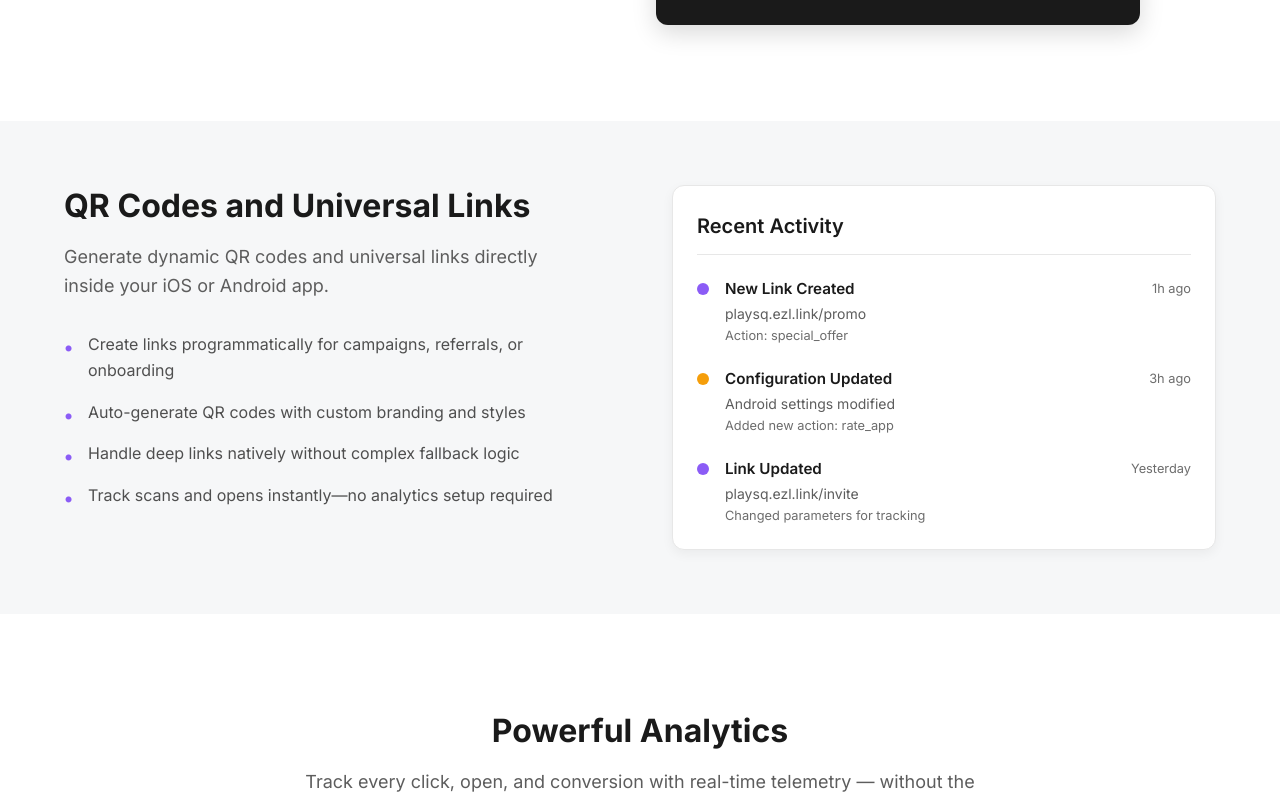
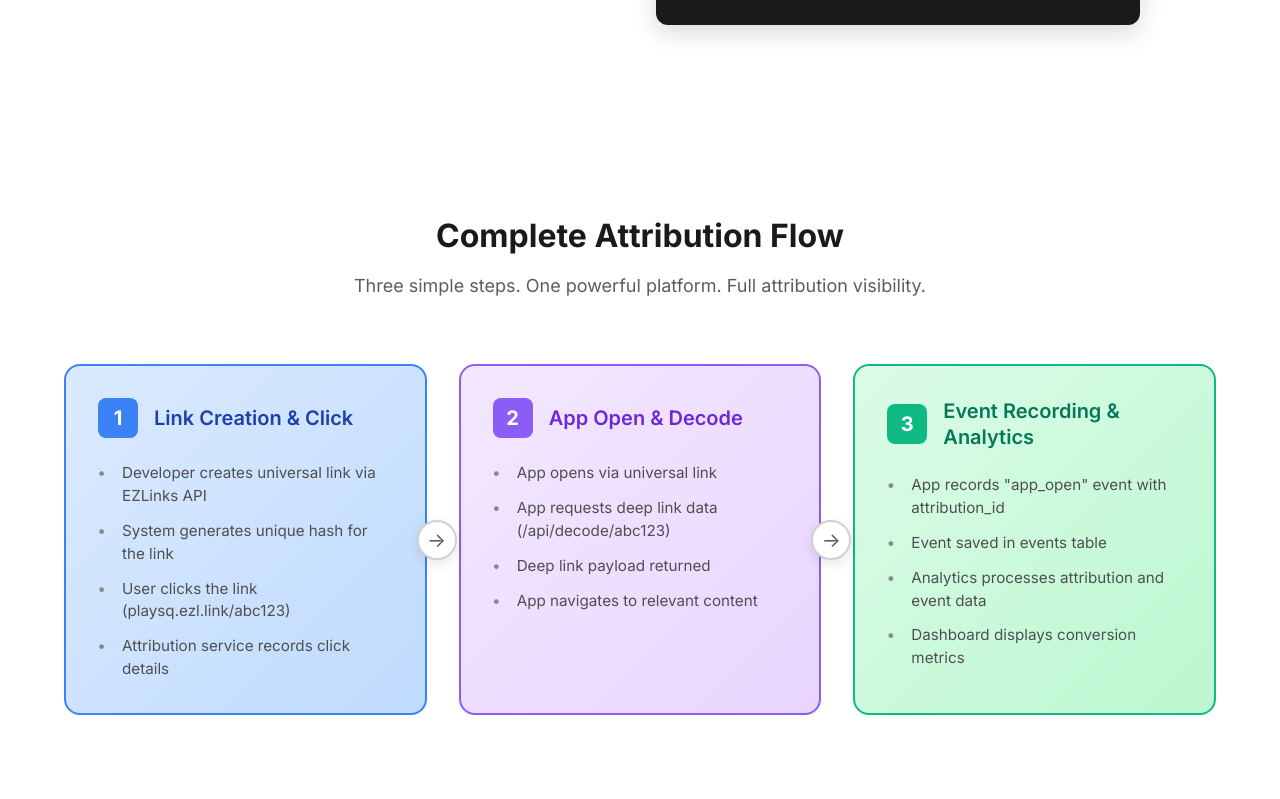
Before and after one commit to GetEZLinks/ezlinks-marketing, a Next.js app: page / in a window 1280 px wide. Shown: the part 3061-3860 px from the top of the page. Built offline with nearby package versions, Linux system fonts and the light colour scheme.

Commit message:
Added new section for attribution flow.

```diff
--- a/src/app/page.tsx
+++ b/src/app/page.tsx
@@ -11,6 +11,7 @@ import SDKSection from '@/components/SDKSection/SDKSection';
 import PricingSection from '@/components/PricingSection/PricingSection';
 import ArchitectureSection from '@/components/ArchitectureSection/ArchitectureSection';
 import CaseStudySection from '@/components/CaseStudy/CaseStudy';
+import AttributionFlowSection from '@/components/AttributionFlow/AttributionFlowSection';
 
 
 export default function Home() {
@@ -20,9 +21,11 @@ export default function Home() {
       <Hero />
       <Features />
       <DeveloperSection />
+      <AttributionFlowSection />
       <QRSection />
       <AnalyticsSection />
       <SDKSection />
+
       <ArchitectureSection />
       <CaseStudySection/>
       <PricingSection />
--- /dev/null
+++ b/src/components/AttributionFlow/AttributionFlowSection.module.scss
@@ -0,0 +1,200 @@
+.attributionFlowSection {
+  background: var(--bg-primary);
+  padding: 6rem 0;
+
+  @media (max-width: 768px) {
+    padding: 4rem 0;
+  }
+}
+
+.flowHeader {
+  text-align: center;
+  margin-bottom: 4rem;
+  max-width: 700px;
+  margin-left: auto;
+  margin-right: auto;
+}
+
+.title {
+  font-size: 2rem;
+  font-weight: 700;
+  color: var(--woodsmoke-950);
+  line-height: 1.2;
+  margin-bottom: 1rem;
+
+  @media (max-width: 768px) {
+    font-size: 2rem;
+  }
+
+  @media (max-width: 480px) {
+    font-size: 1.75rem;
+  }
+}
+
+.subtitle {
+  font-size: 1.125rem;
+  color: var(--woodsmoke-600);
+  line-height: 1.6;
+
+  @media (max-width: 768px) {
+    font-size: 1rem;
+  }
+}
+
+.flowSteps {
+  display: grid;
+  grid-template-columns: repeat(3, 1fr);
+  gap: 2rem;
+  position: relative;
+
+  @media (max-width: 968px) {
+    grid-template-columns: 1fr;
+    gap: 3rem;
+  }
+}
+
+.flowStep {
+  position: relative;
+  padding: 2rem;
+  border-radius: 16px;
+  border: 2px solid transparent;
+  transition: all 0.3s ease;
+
+  &:hover {
+    transform: translateY(-4px);
+    box-shadow: 0 12px 30px rgba(0, 0, 0, 0.1);
+  }
+
+  &.blue {
+    background: linear-gradient(135deg, #dbeafe, #bfdbfe);
+    border-color: #3b82f6;
+
+    .stepNumber {
+      background: #3b82f6;
+      color: white;
+    }
+
+    .stepTitle {
+      color: #1e40af;
+    }
+  }
+
+  &.purple {
+    background: linear-gradient(135deg, #f3e8ff, #e9d5ff);
+    border-color: var(--purple-500);
+
+    .stepNumber {
+      background: var(--purple-500);
+      color: white;
+    }
+
+    .stepTitle {
+      color: var(--purple-700);
+    }
+  }
+
+  &.green {
+    background: linear-gradient(135deg, #dcfce7, #bbf7d0);
+    border-color: #10b981;
+
+    .stepNumber {
+      background: #10b981;
+      color: white;
+    }
+
+    .stepTitle {
+      color: #047857;
+    }
+  }
+
+  @media (max-width: 768px) {
+    padding: 1.5rem;
+  }
+}
+
+.stepHeader {
+  display: flex;
+  align-items: center;
+  gap: 1rem;
+  margin-bottom: 1.5rem;
+}
+
+.stepNumber {
+  width: 40px;
+  height: 40px;
+  border-radius: 8px;
+  display: flex;
+  align-items: center;
+  justify-content: center;
+  font-size: 1.25rem;
+  font-weight: 700;
+  flex-shrink: 0;
+}
+
+.stepTitle {
+  font-size: 1.25rem;
+  font-weight: 600;
+  line-height: 1.3;
+  margin: 0;
+
+  @media (max-width: 768px) {
+    font-size: 1.125rem;
+  }
+}
+
+.stepContent {
+  // Content container
+}
+
+.stepItems {
+  list-style: none;
+  padding: 0;
+  margin: 0;
+
+  li {
+    position: relative;
+    padding-left: 1.5rem;
+    margin-bottom: 0.75rem;
+    color: var(--woodsmoke-700);
+    line-height: 1.5;
+    font-size: 0.95rem;
+
+    &:before {
+      content: '•';
+      position: absolute;
+      left: 0;
+      color: var(--woodsmoke-400);
+      font-weight: bold;
+    }
+
+    &:last-child {
+      margin-bottom: 0;
+    }
+  }
+}
+
+.stepConnector {
+  position: absolute;
+  top: 50%;
+  right: -2rem;
+  transform: translateY(-50%);
+  z-index: 1;
+
+  @media (max-width: 968px) {
+    display: none;
+  }
+}
+
+.arrow {
+  width: 40px;
+  height: 40px;
+  background: var(--bg-primary);
+  border: 2px solid var(--woodsmoke-200);
+  border-radius: 50%;
+  display: flex;
+  align-items: center;
+  justify-content: center;
+  font-size: 1.25rem;
+  color: var(--woodsmoke-600);
+  box-shadow: 0 4px 12px rgba(0, 0, 0, 0.1);
+}
--- /dev/null
+++ b/src/components/AttributionFlow/AttributionFlowSection.tsx
@@ -0,0 +1,113 @@
+'use client';
+import { motion } from 'framer-motion';
+import styles from './AttributionFlowSection.module.scss';
+
+const flowSteps = [
+  {
+    step: '1',
+    title: 'Link Creation & Click',
+    color: 'blue',
+    items: [
+      'Developer creates universal link via EZLinks API',
+      'System generates unique hash for the link',
+      'User clicks the link (playsq.ezl.link/abc123)',
+      'Attribution service records click details'
+    ]
+  },
+  {
+    step: '2',
+    title: 'App Open & Decode',
+    color: 'purple',
+    items: [
+      'App opens via universal link',
+      'App requests deep link data (/api/decode/abc123)',
+      'Deep link payload returned',
+      'App navigates to relevant content'
+    ]
+  },
+  {
+    step: '3',
+    title: 'Event Recording & Analytics',
+    color: 'green',
+    items: [
+      'App records "app_open" event with attribution_id',
+      'Event saved in events table',
+      'Analytics processes attribution and event data',
+      'Dashboard displays conversion metrics'
+    ]
+  }
+];
+
+export default function AttributionFlowSection() {
+  return (
+    <section className={styles.attributionFlowSection}>
+      <div className="container">
+        <motion.div
+          className={styles.flowHeader}
+          initial={{ opacity: 0, y: 30 }}
+          whileInView={{ opacity: 1, y: 0 }}
+          transition={{ duration: 0.6 }}
+          viewport={{ once: true }}
+        >
+          <h3 className={styles.title}>
+            Complete Attribution Flow
+          </h3>
+          <p className={styles.subtitle}>
+            Three simple steps. One powerful platform. Full attribution visibility.
+          </p>
+        </motion.div>
+
+        <div className={styles.flowSteps}>
+          {flowSteps.map((step, index) => (
+            <motion.div
+              key={step.step}
+              className={`${styles.flowStep} ${styles[step.color]}`}
+              initial={{ opacity: 0, y: 40 }}
+              whileInView={{ opacity: 1, y: 0 }}
+              transition={{ duration: 0.6, delay: index * 0.2 }}
+              viewport={{ once: true }}
+            >
+              <div className={styles.stepHeader}>
+                <div className={styles.stepNumber}>
+                  {step.step}
+                </div>
+                <h3 className={styles.stepTitle}>{step.title}</h3>
+              </div>
+
+              <div className={styles.stepContent}>
+                <ul className={styles.stepItems}>
+                  {step.items.map((item, itemIndex) => (
+                    <motion.li
+                      key={itemIndex}
+                      initial={{ opacity: 0, x: -20 }}
+                      whileInView={{ opacity: 1, x: 0 }}
+                      transition={{ duration: 0.4, delay: (index * 0.2) + (itemIndex * 0.1) }}
+                      viewport={{ once: true }}
+                    >
+                      {item}
+                    </motion.li>
+                  ))}
+                </ul>
+              </div>
+
+              {/* Connection arrow */}
+              {index < flowSteps.length - 1 && (
+                <div className={styles.stepConnector}>
+                  <motion.div
+                    className={styles.arrow}
+                    initial={{ scale: 0 }}
+                    whileInView={{ scale: 1 }}
+                    transition={{ duration: 0.3, delay: (index * 0.2) + 0.4 }}
+                    viewport={{ once: true }}
+                  >
+                    →
+                  </motion.div>
+                </div>
+              )}
+            </motion.div>
+          ))}
+        </div>
+      </div>
+    </section>
+  );
+}
```
